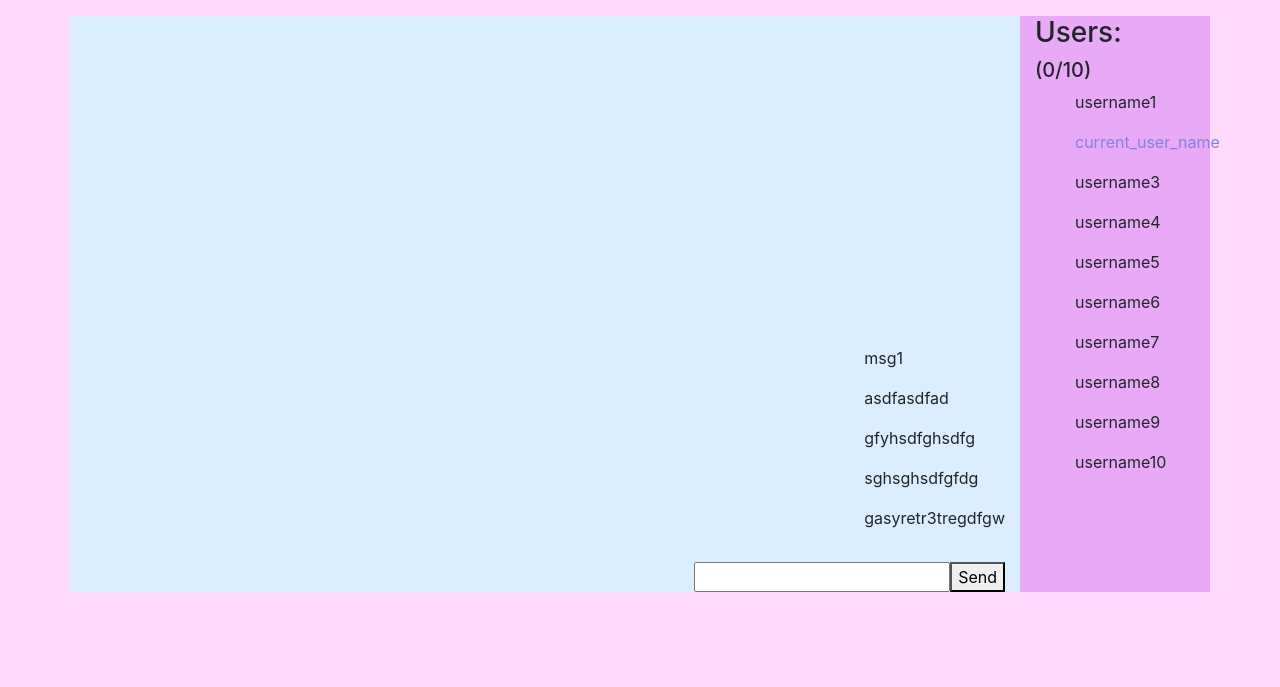
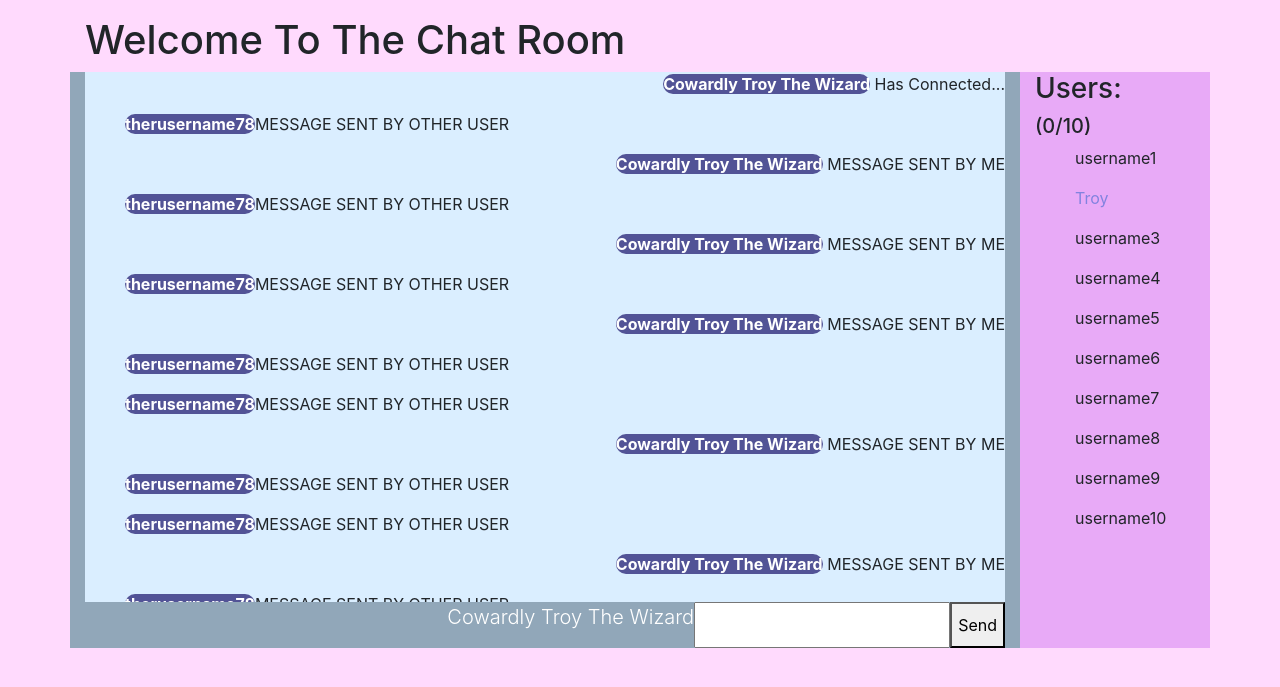
Before and after one commit to tanandpasty/CSCI-4710-WebApplications, a Flask app: page /chat in a window 1280 px wide. Shown: the part 107-794 px from the top of the page. Run offline with Flask 2, Linux system fonts and the light colour scheme; a user stored in the database is signed in; some libraries are stand-ins or nearby versions.

Commit message:
Updates the Chat Room Page.

```diff
--- a/Final-Project/website/static/main.css
+++ b/Final-Project/website/static/main.css
@@ -130,6 +130,42 @@ body
     justify-self: end;
 }
 
+.scroll-bg
+{
+    background-color: rgb(145, 167, 185) !important;
+    height: 65vh;
+}
+
+
+.scroll-div
+{
+    width: 100%;
+    background-color: rgb(218, 238, 255) !important;
+    height: 65vh;
+    overflow: hidden;
+    overflow-y: scroll;
+}
+
+.other-msg
+{
+    text-align: left;
+}
+
+.my-msg
+{
+    text-align: right;
+}
+
+.chat-room-username
+{
+    font-weight: bolder;
+    align-self: center !important;
+    text-align: center;
+    color: white !important;
+    background-color: #525396 !important;
+    border-radius: 1em;
+}
+
 .realm-select-button
 {
     font-weight: bolder;
@@ -152,3 +188,8 @@ body
     background-color: #525396 !important;
     border-radius: 1em;
 }
+
+.chat-room-username-bottom
+{
+    color: white;
+}
--- a/Final-Project/website/templates/chat.html
+++ b/Final-Project/website/templates/chat.html
@@ -22,17 +22,28 @@
 </section> -->
 
 <section class="container mt-3">
+    <h1>Welcome To The Chat Room</h1>
     <div class="row">
-        <div class="col-lg-10 bg-color3 chat-room d-flex flex-column align-items-end justify-content-sm-end">
-            <ul id="messages">
-                <p>msg1</p>
-                <p>asdfasdfad</p>
-                <p>gfyhsdfghsdfg</p>
-                <p>sghsghsdfgfdg</p>
-                <p>gasyretr3tregdfgw</p>
-
-            </ul>
+        <div class="col-lg-10 bg-color3 chat-room d-flex flex-column align-items-end justify-content-sm-end scroll-bg">
+            <div class="scroll-div">
+                <ul class="scroll-object" id="messages">
+                    <p class="my-msg"><span class="chat-room-username">{{user.adjective}} {{user.username}} The {{user.role}}</span> Has Connected...</p>
+                    <p class="other-msg"><span class="chat-room-username">therusername78</span>MESSAGE SENT BY OTHER USER</p>
+                    <p class="my-msg"><span class="chat-room-username">{{user.adjective}} {{user.username}} The {{user.role}}</span> MESSAGE SENT BY ME</p>
+                    <p class="other-msg"><span class="chat-room-username">therusername78</span>MESSAGE SENT BY OTHER USER</p>
+                    <p class="my-msg"><span class="chat-room-username">{{user.adjective}} {{user.username}} The {{user.role}}</span> MESSAGE SENT BY ME</p>
+                    <p class="other-msg"><span class="chat-room-username">therusername78</span>MESSAGE SENT BY OTHER USER</p>
+                    <p class="my-msg"><span class="chat-room-username">{{user.adjective}} {{user.username}} The {{user.role}}</span> MESSAGE SENT BY ME</p>
+                    <p class="other-msg"><span class="chat-room-username">therusername78</span>MESSAGE SENT BY OTHER USER</p>
+                    <p class="other-msg"><span class="chat-room-username">therusername78</span>MESSAGE SENT BY OTHER USER</p>
+                    <p class="my-msg"><span class="chat-room-username">{{user.adjective}} {{user.username}} The {{user.role}}</span> MESSAGE SENT BY ME</p>
+                    <p class="other-msg"><span class="chat-room-username">therusername78</span>MESSAGE SENT BY OTHER USER</p><p class="other-msg"><span class="chat-room-username">therusername78</span>MESSAGE SENT BY OTHER USER</p>
+                    <p class="my-msg"><span class="chat-room-username">{{user.adjective}} {{user.username}} The {{user.role}}</span> MESSAGE SENT BY ME</p>
+                    <p class="other-msg"><span class="chat-room-username">therusername78</span>MESSAGE SENT BY OTHER USER</p>
+                </ul>
+            </div>
             <div class="d-flex flex-row chat-fields ">
+                <p class="lead chat-room-username-bottom">{{user.adjective}} {{user.username}} The {{user.role}}</p>
                 <input type="text" id="myMessage">
                 <button id="sendbutton">Send</button>
             </div>
@@ -42,7 +53,7 @@
             <h5>(0/10)</h5>
             <ul id="users">
                 <p>username1</p>
-                <p class="chat-current-user">current_user_name</p>
+                <p class="chat-current-user">{{user.username}}</p>
                 <p>username3</p>
                 <p>username4</p>
                 <p>username5</p>
```
Also changed, not shown: Final-Project/website/templates/character.html (+33 -9 lines), Final-Project/website/database.db.
